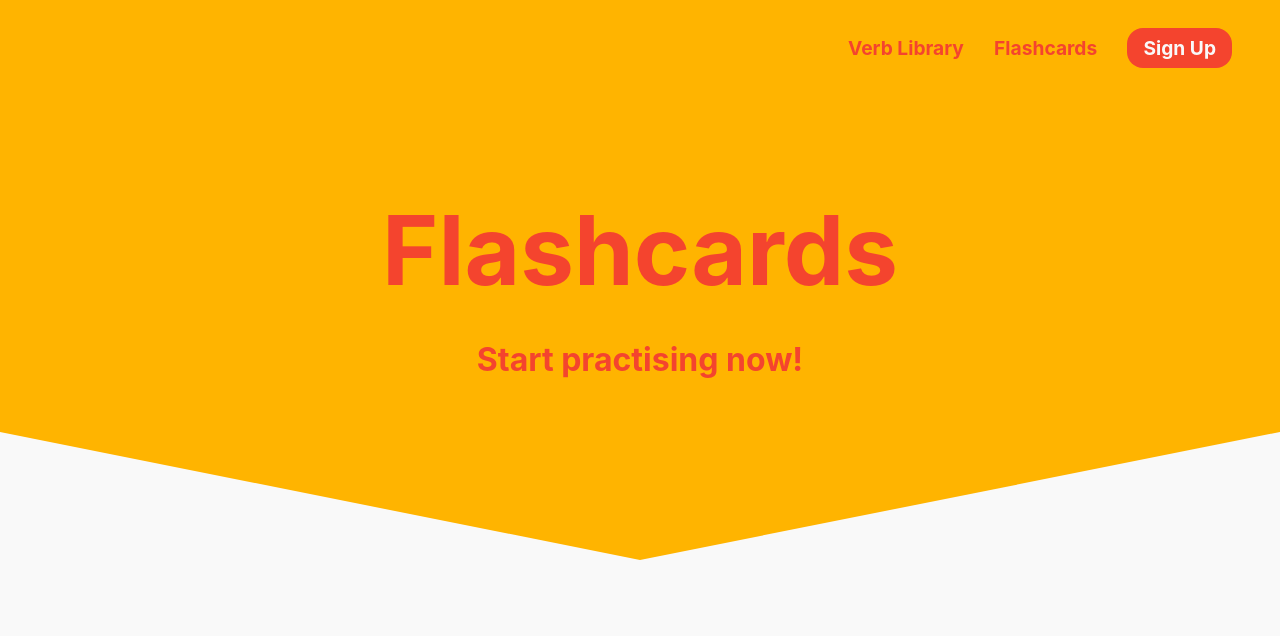
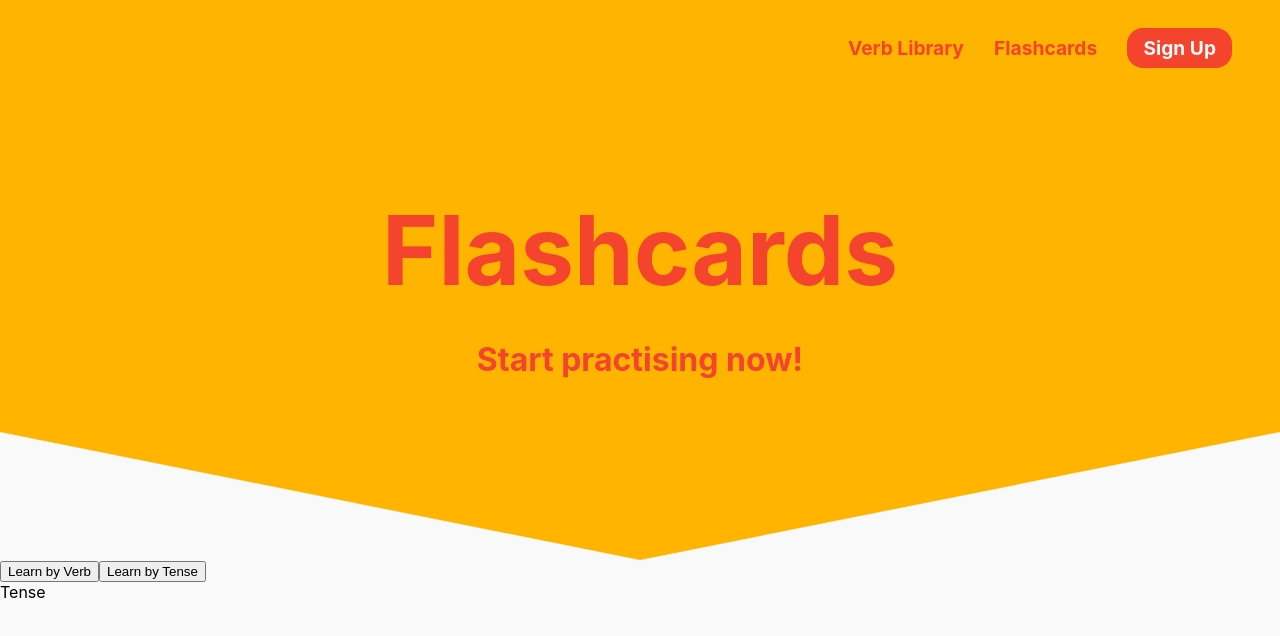
Before and after one commit to jpates2/verbify, a React (Create React App) app: page /flashcards in a window 1280 px wide. Shown: the top 636 px of the page. Built offline with nearby package versions, Linux system fonts and the light colour scheme.

Commit message:
flashcard components added

```diff
--- /dev/null
+++ b/src/flashcards/FilterButtons.js
@@ -0,0 +1,8 @@
+export default function FilterButtons({ onTenseFilter }) {
+  return (
+    <div>
+      <button onClick={() => onTenseFilter("verb")}>Learn by Verb</button>
+      <button onClick={() => onTenseFilter("tense")}>Learn by Tense</button>
+    </div>
+  )
+}
--- /dev/null
+++ b/src/flashcards/TenseFilter.js
@@ -0,0 +1,5 @@
+export default function TenseFilter() {
+  return (
+    <div>Tense</div>
+  )
+}
--- /dev/null
+++ b/src/flashcards/VerbFilter.js
@@ -0,0 +1,5 @@
+export default function VerbFilter() {
+  return (
+    <div>Verbs</div>
+  )
+}
--- a/src/pages/Flashcards.js
+++ b/src/pages/Flashcards.js
@@ -1,9 +1,18 @@
-import React from "react";
+import React, { useState } from "react";
 import { motion, AnimatePresence } from "framer-motion";
 import Header from "../flashcards/Header";
 import Nav from "../layout/Nav";
+import FilterButtons from "../flashcards/FilterButtons";
+import VerbFilter from "../flashcards/VerbFilter";
+import TenseFilter from "../flashcards/TenseFilter";
 
 export default function FlashcardsPage() {
+  const [tenseFilter, setTenseFilter] = useState("tense");
+
+  function handleTenseFilter(tense) {
+    setTenseFilter(tense);
+  }
+
   return (
     <AnimatePresence>
       <motion.div
@@ -14,6 +23,9 @@ export default function FlashcardsPage() {
       >
         <Nav />
         <Header />
+        <FilterButtons onTenseFilter={handleTenseFilter} />
+        {tenseFilter === "verb" && <VerbFilter />}
+        {tenseFilter === "tense" && <TenseFilter />}
       </motion.div>
     </AnimatePresence>
   );
```
Also changed, not shown: src/flashcards/FilterButtons.module.css (added), src/flashcards/TenseFilter.module.css (added), src/flashcards/VerbFilter.module.css (added).
